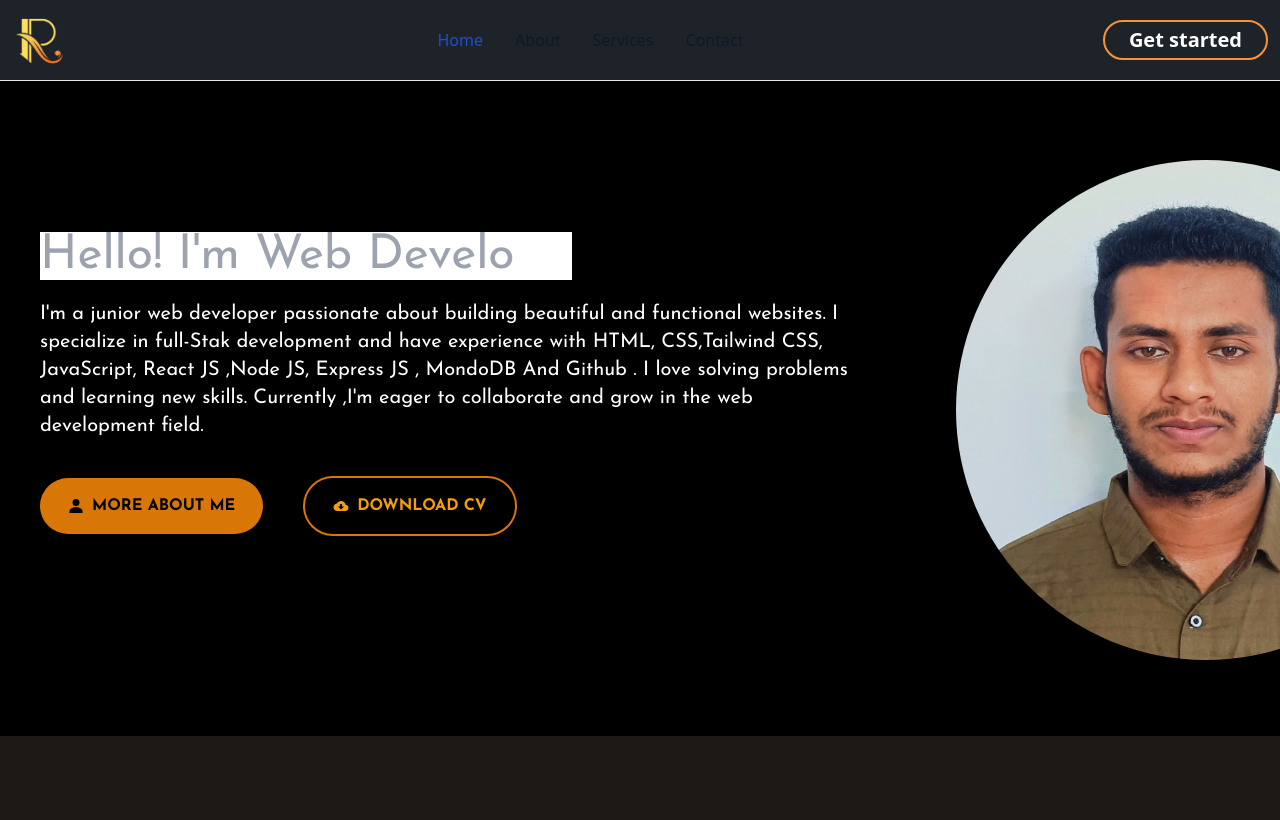
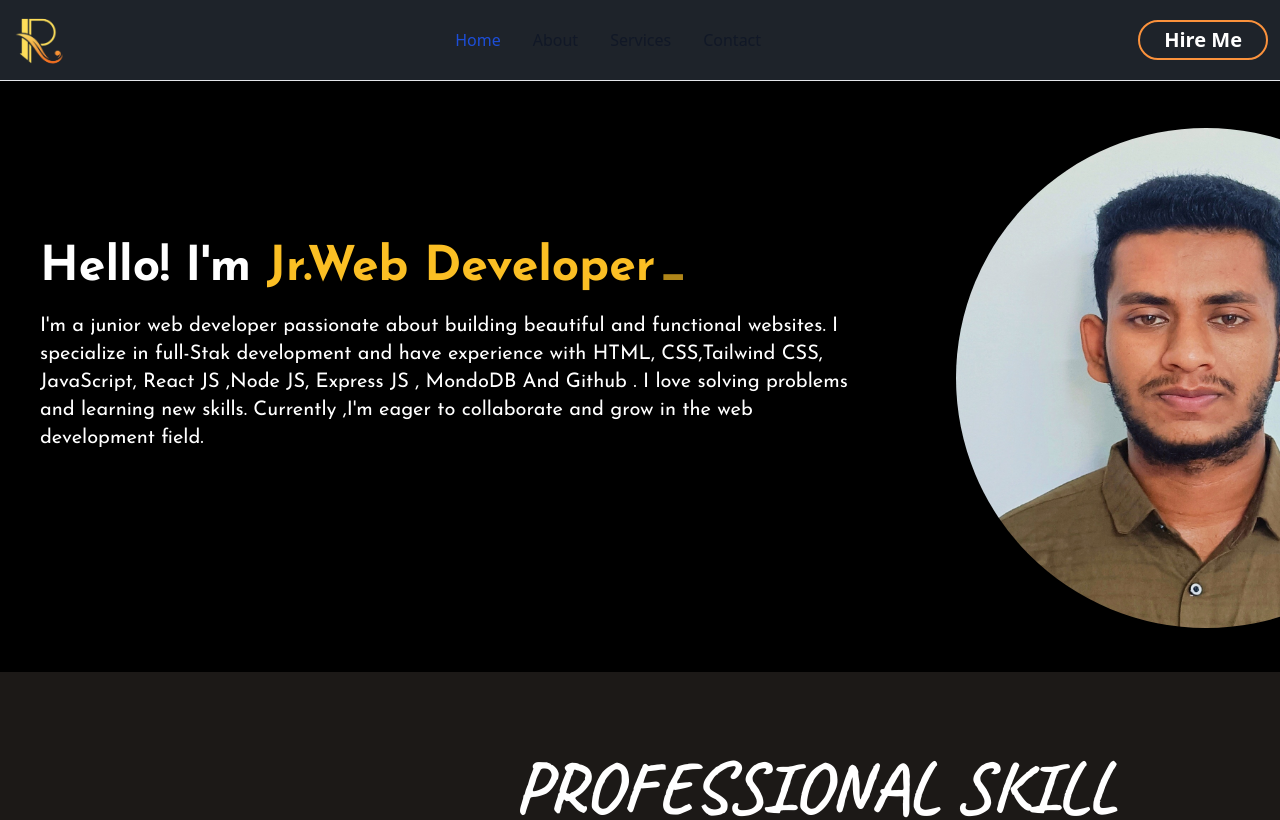
Before and after one commit to MohammedRasif/protfolio, a React (Vite) app: page / in a window 1280 px wide. Shown: the top 820 px of the page. Built offline with nearby package versions, Linux system fonts and the light colour scheme.

Commit message:
some change code

```diff
--- a/src/Navbar.jsx
+++ b/src/Navbar.jsx
@@ -33,7 +33,7 @@ const Navbar = () => {
             </a>
             <div className="flex md:order-2 space-x-3 md:space-x-0 rtl:space-x-reverse">
                 {/* <button type="button" className="text-white bg-blue-700 hover:bg-blue-800 focus:ring-4 focus:outline-none focus:ring-blue-300 font-medium rounded-lg text-sm px-4 py-2 text-center dark:bg-blue-600 dark:hover:bg-blue-700 dark:focus:ring-blue-800">Get started</button> */}
-                <button className=' font-bold text-xl mr-3 px-6 py-1 border-orange-400 border-x-2 border-y-2 rounded-3xl text-white'>Get started</button>
+                <button className=' font-bold text-xl mr-3 px-6 py-1 border-orange-400 border-x-2 border-y-2 rounded-3xl text-white'>Hire Me</button>
                 <button data-collapse-toggle="navbar-sticky" type="button" className="inline-flex items-center p-2 w-10 h-10 justify-center text-sm text-gray-500 rounded-lg md:hidden hover:bg-gray-100 focus:outline-none focus:ring-2 focus:ring-gray-200 dark:text-gray-400 dark:hover:bg-gray-700 dark:focus:ring-gray-600" aria-controls="navbar-sticky" aria-expanded="false">
                     <span className="sr-only">Open main menu</span>
                     <svg className="w-5 h-5" aria-hidden="true" xmlns="http://www.w3.org/2000/svg" fill="none" viewBox="0 0 17 14">
--- a/src/Project.jsx
+++ b/src/Project.jsx
@@ -40,7 +40,8 @@ const Project = () => {
               </div>
               <div className="space-y-6 pt-5 text-base leading-7 text-black font-efg transition-all duration-300 group-hover:text-black">
                 <p>
-                A welcoming, family-friendly restaurant featuring a diverse menu with fresh, locally sourced ingredients. Enjoy a warm ambiance, exceptional service, and delicious dishes that cater to all tastes.                </p>
+                Our group study website connects students, offers study resources, organizes virtual study sessions, and provides interactive tools to enhance collaborative learning and academic success.
+              </p>
               </div>
               <div className="pt-5 text-base font-semibold leading-7">
                 <p>
@@ -82,7 +83,8 @@ const Project = () => {
               </div>
               <div className="space-y-6 pt-5 text-base leading-7 text-black font-efg transition-all duration-300 group-hover:text-black">
                 <p>
-                A welcoming, family-friendly restaurant featuring a diverse menu with fresh, locally sourced ingredients. Enjoy a warm ambiance, exceptional service, and delicious dishes that cater to all tastes.                </p>
+                Travel enriches life by broadening perspectives, fostering cultural understanding, and creating lasting memories through exploring new destinations and meeting diverse people.
+          </p>
               </div>
               <div className="pt-5 text-base font-semibold leading-7">
                 <p>
@@ -125,8 +127,9 @@ const Project = () => {
                 </div>
               </div>
               <div className="space-y-6 pt-5 text-base leading-7 text-black font-efg transition-all duration-300 group-hover:text-black">
-                <p>
-                A welcoming, family-friendly restaurant featuring a diverse menu with fresh, locally sourced ingredients. Enjoy a warm ambiance, exceptional service, and delicious dishes that cater to all tastes.                </p>
+                <p> A welcoming, family-friendly restaurant featuring a diverse menu with fresh, locally sourced ingredients. Enjoy a warm ambiance, exceptional service, and delicious dishes that cater to all tastes.
+
+  </p>
               </div>
               <div className="pt-5 text-base font-semibold leading-7">
                 <p>
--- a/src/component/Education.jsx
+++ b/src/component/Education.jsx
@@ -7,8 +7,8 @@ const Education = () => {
       <h1 className="text-2xl font-abc text-center mb-10 text-amber-400">
         <span className="text-sm ">MY</span>  Story
       </h1>
-     <div className="flex">
-     <div>
+     <div className="flex ml-20">
+     <div >
         <h1 className="text-5xl font-bold text-amber-500 mb-10">Experience</h1>
         <div className="">
           <div className="flex">
--- a/src/component/Home/Footer.jsx
+++ b/src/component/Home/Footer.jsx
@@ -84,17 +84,25 @@ const Footer = () => {
               <h1 className="text-amber-700 -space-y-10 ">---------------------------------------------------------------------------------------------------------------------------------------------------------------------------------------------------------------------------------------------</h1>
               <h1 className="text-center  text-amber-500 text-xl font-bold mb-3">FOLLOW ME</h1>
             <div className="flex ml-[510px]">
-            <h1 className="text-2xl text-center text-amber-600 hover:text-amber-500 hover:bg-gray-700	px-4 py-3 ml-5 mr-5 rounded-full bg-white mb-5"><a href=""><FaFacebookF></FaFacebookF></a></h1>
+           <a href="https://www.facebook.com/md.rasif.315" target="_blank">
+           <h1 className="text-2xl text-center text-amber-600 hover:text-amber-500 hover:bg-gray-700	px-4 py-3 ml-5 mr-5 rounded-full bg-white mb-5"><a href=""><FaFacebookF></FaFacebookF></a></h1>
+           </a>
 
+            <a href="https://www.instagram.com/md_rasif_/" target="_blank">
             <h1 className="text-2xl text-center text-amber-600 hover:text-amber-500 hover:bg-gray-700	px-4 py-3 ml-5 mr-5 rounded-full bg-white mb-5"><a href=""><FaInstagramSquare></FaInstagramSquare></a></h1>
+            </a>
 
+            <a href="https://www.linkedin.com/in/mohammed-rasif/" target="_blank">
             <h1 className="text-2xl text-center text-amber-600 hover:text-amber-500 hover:bg-gray-700	px-4 py-3 ml-5 mr-5 rounded-full bg-white mb-5"><a href=""><FaLinkedin></FaLinkedin></a></h1>
+            </a>
 
 
             <h1 className="text-2xl text-center text-amber-600 hover:text-amber-500 hover:bg-gray-700	px-4 py-3 ml-5 mr-5 rounded-full bg-white mb-5"><a href=""><FaTwitter></FaTwitter></a></h1>
 
 
-            <h1 className="text-2xl text-center text-amber-600 hover:text-amber-500 hover:bg-gray-700	px-4 py-3 ml-5 mr-5 rounded-full bg-white mb-5"><a href=""><FaGithubSquare></FaGithubSquare></a></h1>
+           <a href="https://github.com/MohammedRasif" target="_blank">
+           <h1 className="text-2xl text-center text-amber-600 hover:text-amber-500 hover:bg-gray-700	px-4 py-3 ml-5 mr-5 rounded-full bg-white mb-5"><a href=""><FaGithubSquare></FaGithubSquare></a></h1>
+           </a>
 
             </div>
       </div>
--- a/src/component/Home/Home.jsx
+++ b/src/component/Home/Home.jsx
@@ -13,6 +13,10 @@ import Footer from "./Footer";
 import Project from "../../Project";
 import Navbar from "../../Navbar";
 import video from "../video.mp4"
+import { Typewriter } from "react-simple-typewriter";
+
+
+
 
 
 const Home = () => {
@@ -27,34 +31,37 @@ const Home = () => {
         <div className="w-1/2 ml-10 mt-52 mb-[200px]   font-efg">
           <div >
             <br />
-
-            <ReactTyped
-            className="text-5xl text-amber-400 "
-              strings={[
-                "Hello! I'm Mohammed Rasif",
-                "Hello! I'm Web Developer",
-                "Hello! I'm a freelancer",
-              ]}
-              typeSpeed={70}
-              backSpeed={70}
-              attr="placeholder"
-              loop
-            >
-              <input type="text" className="text-amber-400" />
-            </ReactTyped>
+            <h2 className="text-5xl text-left font-bold font-efg  md:my-3 ">
+        {`Hello! I'm  `}
+        <span className="text-amber-400">
+          <Typewriter
+            words={[
+              "Mohammed Rasif",
+              "Jr.Web Developer",
+              "a Freelancer",
+            ]}
+            loop={100}
+            cursor
+            cursorStyle="_"
+            typeSpeed={100}
+            deleteSpeed={100}
+            delaySpeed={1800}
+          />
+        </span>
+      </h2>
           </div>
 
 
           <p className="text-xl my-5">I'm a junior web developer passionate about building beautiful and functional websites. I specialize in full-Stak  development and have experience with HTML, CSS,Tailwind CSS, JavaScript, React JS ,Node JS, Express JS , MondoDB And Github  . I love solving problems and learning new skills. Currently ,I'm eager to collaborate and grow in the web development field.</p>
-          <div >
+          {/* <div >
            <NavLink to="allDetails"> <button className=" px-7 py-4 bg-amber-600 text-black rounded-full font-bold mt-4 hover:bg-gray-600"><div className="flex items-center  "><IoPersonSharp></IoPersonSharp> <span className="ml-2 hover:text-white">MORE ABOUT ME</span></div></button></NavLink>
 
 
-            <a href="../Resumee.pdf"><button className=" px-7 py-4 ml-10  text-amber-500 border-x-2 border-y-2 border-amber-600 bg:text-black rounded-full font-bold mt-4 hover:text-amber-600 hover:bg-amber-600"><div className="flex items-center  "><IoMdCloudDownload className="hover:text-white"></IoMdCloudDownload> <span className="ml-2 hover:text-white">DOWNLOAD CV</span></div></button></a>
-          </div>
+            <a href="../Resumee.pdf" ><button className=" px-7 py-4 ml-10  text-amber-500 border-x-2 border-y-2 border-amber-600 bg:text-black rounded-full font-bold mt-4 hover:text-amber-600 hover:bg-amber-600"><div className="flex items-center  "><IoMdCloudDownload className="hover:text-white"></IoMdCloudDownload> <span className="ml-2 hover:text-white">DOWNLOAD CV</span></div></button></a>
+          </div> */}
         </div>
         <div className="ml-5">
-              <img src={img} alt="" className="h-[500px] w-[500px] rounded-full mt-40 ml-20"  />
+              <img src={img} alt="" className="h-[500px] w-[500px] rounded-full mt-32 ml-20"  />
         </div>
       </div>
 
--- a/src/component/Service.jsx
+++ b/src/component/Service.jsx
@@ -10,7 +10,7 @@ const Service = () => {
 
       <div>
 
-        <div className="grid md:grid-cols-1 lg:grid-cols-2 gap-10">
+        <div className="grid md:grid-cols-2 lg:grid-cols-2 gap-10">
         <div className="card-body w-[600px] bg-stone-900 text-white mt-10 ml-10">
             <h2 className=" font-bold font-abc text-4xl pl-24 pb-4 text-amber-500">Web Designer</h2>
             <p>A web designer blends creativity and technical skills to craft visually appealing, user-friendly websites. They focus on layout, color schemes, typography, and graphics to create an engaging online experience. With a keen eye for detail, they balance aesthetics and functionality, ensuring websites are intuitive and accessible across all devices.
```
